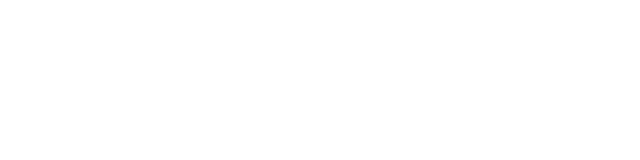
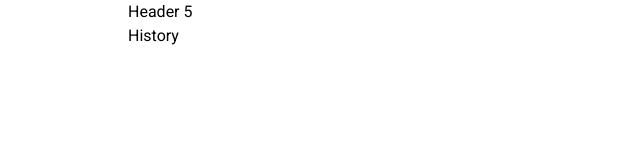
Before and after one commit to dhomini-rabelo/Estudos-Ignite-React-002, a React (Vite) app in the folder stage02/: page /history in a window 1280 px wide. Before the commit this address had no page. Shown: the top 160 px of the page, without its empty margins (0-640 px from the left). Built offline with nearby package versions, Linux system fonts and the light colour scheme.

Commit message:
use outlet from react-router-dom

```diff
--- /dev/null
+++ b/stage02/src/layouts/Default/index.tsx
@@ -0,0 +1,18 @@
+import { Outlet } from 'react-router-dom'
+
+export function DefaultLayout() {
+  function randint(min: number, max: number): number {
+    return Math.floor(Math.random() * (max - min + 1)) + min
+  }
+
+  return (
+    <>
+      <header>
+        <h1>Header {randint(1, 10)}</h1>
+      </header>
+      <main>
+        <Outlet />
+      </main>
+    </>
+  )
+}
--- /dev/null
+++ b/stage02/src/pages/History/index.tsx
@@ -0,0 +1,3 @@
+export function History() {
+  return <h1>History</h1>
+}
--- a/stage02/src/router.tsx
+++ b/stage02/src/router.tsx
@@ -1,11 +1,16 @@
 import { BrowserRouter, Routes, Route } from 'react-router-dom'
+import { DefaultLayout } from './layouts/Default'
 import { Index } from './pages/Index'
+import { History } from './pages/History'
 
 export function RouterController() {
   return (
     <BrowserRouter>
       <Routes>
-        <Route path="/" element={<Index />} />
+        <Route element={<DefaultLayout />}>
+          <Route path="/" element={<Index />} />
+          <Route path="/history" element={<History />} />
+        </Route>
       </Routes>
     </BrowserRouter>
   )
```
